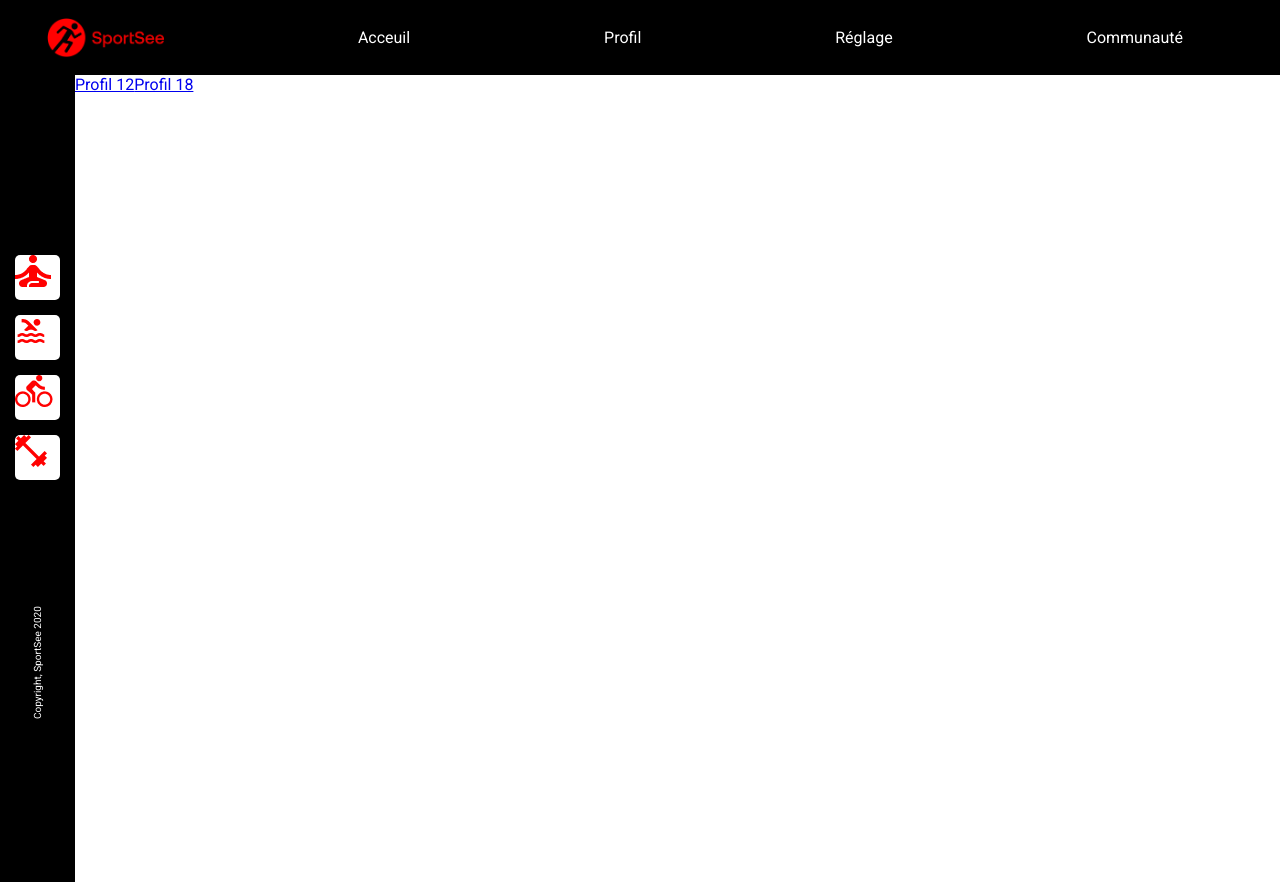
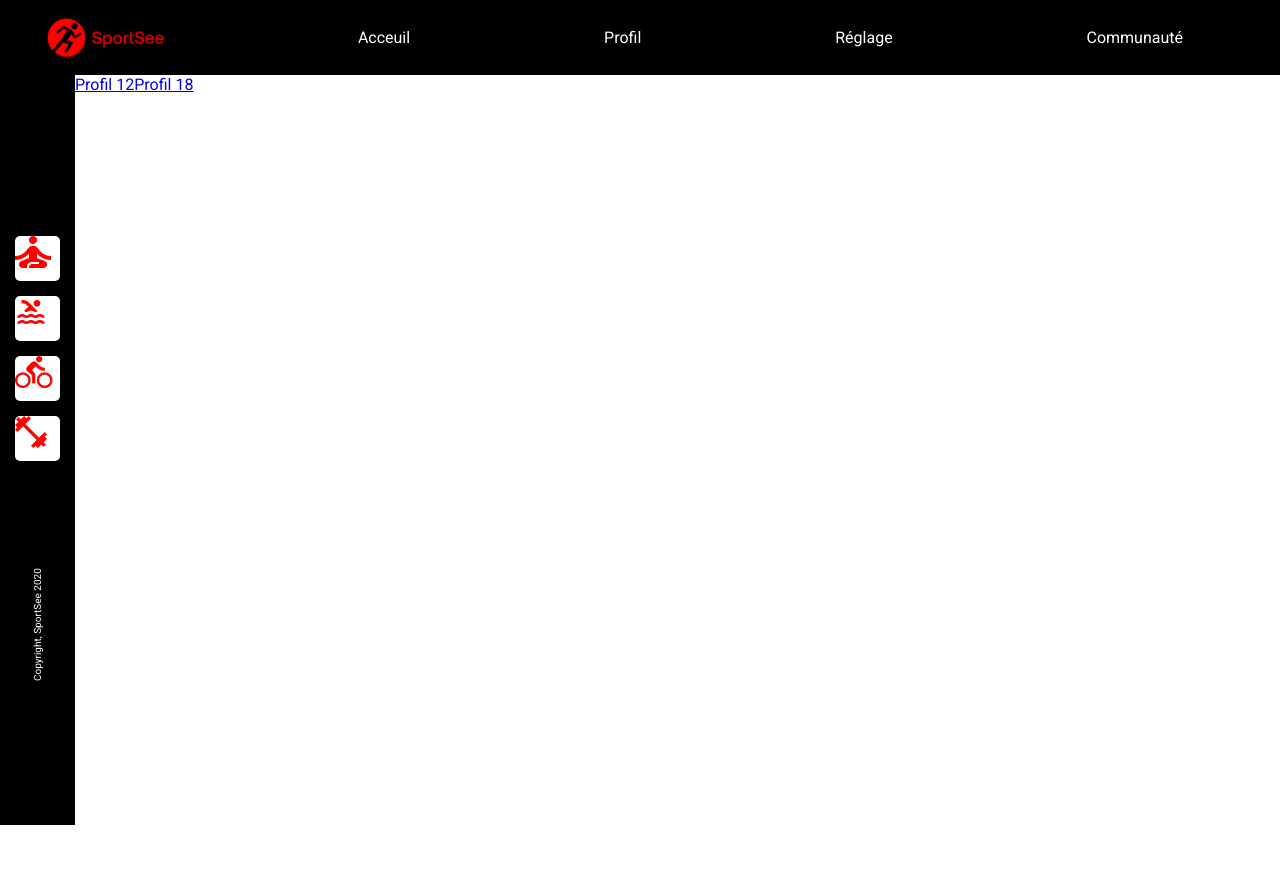
Before and after one commit to Maximecat/Maximecat_12_09052023, a React (Create React App) app: page / in a window 1280 px wide. After the commit the page ends 825 px from the top, so only its background shows below. Built offline with nearby package versions, Linux system fonts and the light colour scheme.

Commit message:
style index

```diff
--- a/src/index.css
+++ b/src/index.css
@@ -2,7 +2,7 @@ body,
 html,
 #root {
   margin: 0;
-  height: 807px;
+  height: 825px;
   font-family: 'Roboto';
   /* -webkit-font-smoothing: antialiased;
   -moz-osx-font-smoothing: grayscale; */
@@ -14,5 +14,5 @@ code {
 
 main {
   display: flex;
-  height: 100%;
+  height: 750px;
 }
```
